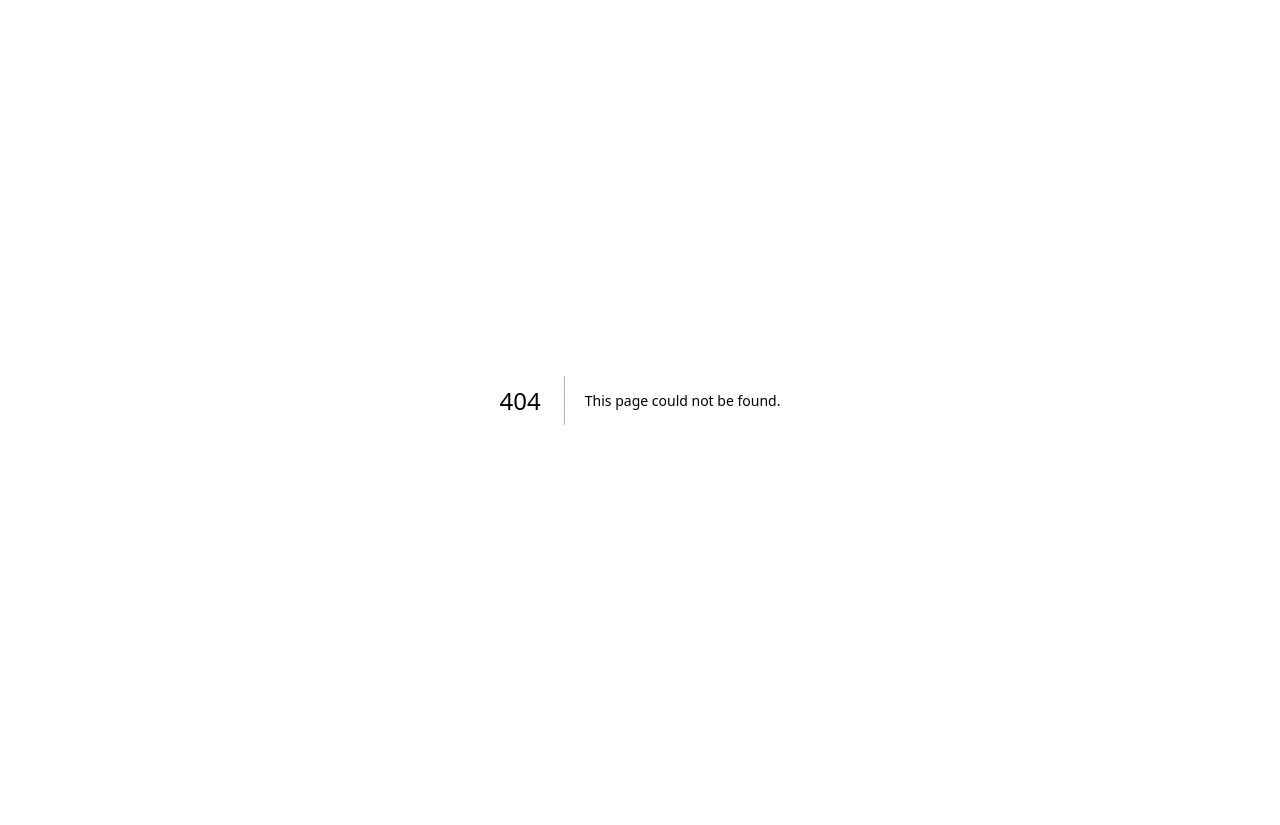
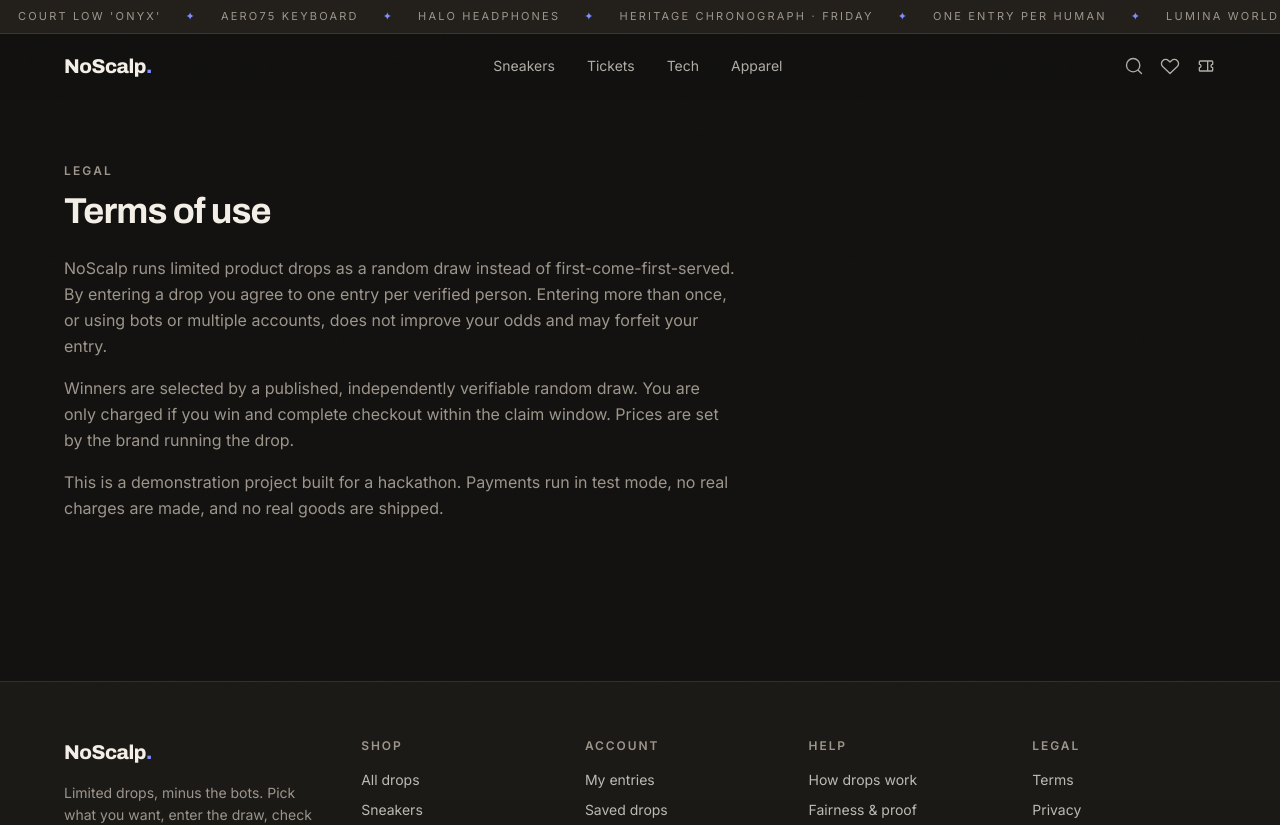
Before and after one commit to Db2203/NoScalp, a Next.js app: page /terms in a window 1280 px wide. Before the commit this address had no page. Shown: the top 825 px of the page. Before the commit the page ends 800 px from the top, so only its background shows below. Built offline with nearby package versions, Linux system fonts and the light colour scheme.

Commit message:
qa: 400 on malformed id, open-graph metadata, terms+privacy pages

```diff
--- a/app/layout.tsx
+++ b/app/layout.tsx
@@ -19,9 +19,23 @@ const mono = JetBrains_Mono({
 });
 
 export const metadata: Metadata = {
+  metadataBase: new URL("https://no-scalp.vercel.app"),
   title: "NoScalp · Drops decided fairly",
   description:
     "Limited drops, minus the bots. Every release is a random draw: one entry per real person, winners picked fairly, never oversold.",
+  openGraph: {
+    title: "NoScalp · Drops decided fairly",
+    description:
+      "A provably-fair drops platform on Amazon Aurora DSQL. One entry per real person, winners drawn at random, never oversold.",
+    siteName: "NoScalp",
+    type: "website",
+    url: "https://no-scalp.vercel.app",
+  },
+  twitter: {
+    card: "summary_large_image",
+    title: "NoScalp · Drops decided fairly",
+    description: "A provably-fair drops platform on Amazon Aurora DSQL. Won by fans, not bots.",
+  },
 };
 
 export default function RootLayout({
--- /dev/null
+++ b/app/privacy/page.tsx
@@ -0,0 +1,34 @@
+import { Nav, Footer } from "@/components/chrome";
+import { Container, Kicker } from "@/components/storefront/ui";
+
+export const metadata = { title: "NoScalp · Privacy" };
+
+export default function PrivacyPage() {
+  return (
+    <>
+      <Nav />
+      <main className="flex-1">
+        <Container className="py-16">
+          <Kicker>Legal</Kicker>
+          <h1 className="display mt-3 text-3xl font-bold tracking-tight sm:text-4xl">Privacy</h1>
+          <div className="mt-6 max-w-2xl space-y-4 leading-relaxed text-mute">
+            <p>
+              To keep drops fair we verify that each entrant is a real person. We store a one-way HMAC hash of your
+              email or phone (never the raw value), and use it only to enforce one entry per person and to show you
+              your own entries.
+            </p>
+            <p>
+              We do not sell your data. Winners are chosen by a random draw anyone can independently verify; the draw
+              uses no personal data beyond an anonymized entry id.
+            </p>
+            <p>
+              This is a hackathon demonstration. Identity verification is mocked, payments run in test mode, and no
+              real personal data is processed or retained.
+            </p>
+          </div>
+        </Container>
+      </main>
+      <Footer />
+    </>
+  );
+}
--- /dev/null
+++ b/app/terms/page.tsx
@@ -0,0 +1,34 @@
+import { Nav, Footer } from "@/components/chrome";
+import { Container, Kicker } from "@/components/storefront/ui";
+
+export const metadata = { title: "NoScalp · Terms" };
+
+export default function TermsPage() {
+  return (
+    <>
+      <Nav />
+      <main className="flex-1">
+        <Container className="py-16">
+          <Kicker>Legal</Kicker>
+          <h1 className="display mt-3 text-3xl font-bold tracking-tight sm:text-4xl">Terms of use</h1>
+          <div className="mt-6 max-w-2xl space-y-4 leading-relaxed text-mute">
+            <p>
+              NoScalp runs limited product drops as a random draw instead of first-come-first-served. By entering a
+              drop you agree to one entry per verified person. Entering more than once, or using bots or multiple
+              accounts, does not improve your odds and may forfeit your entry.
+            </p>
+            <p>
+              Winners are selected by a published, independently verifiable random draw. You are only charged if you
+              win and complete checkout within the claim window. Prices are set by the brand running the drop.
+            </p>
+            <p>
+              This is a demonstration project built for a hackathon. Payments run in test mode, no real charges are
+              made, and no real goods are shipped.
+            </p>
+          </div>
+        </Container>
+      </main>
+      <Footer />
+    </>
+  );
+}
--- a/components/chrome.tsx
+++ b/components/chrome.tsx
@@ -131,8 +131,8 @@ const footerCols: { title: string; links: [string, string][] }[] = [
   {
     title: "Legal",
     links: [
-      ["Terms", "/"],
-      ["Privacy", "/"],
+      ["Terms", "/terms"],
+      ["Privacy", "/privacy"],
       ["Fairness", "/fairness"],
     ],
   },
--- a/lib/http.ts
+++ b/lib/http.ts
@@ -17,6 +17,11 @@ export function handleError(err: unknown) {
     const status =
       { not_found: 404, closed: 409, expired: 410, limit: 409, bad_request: 400, unauthorized: 401 }[err.code] ?? 400;
     return fail(err.code, err.message, status);
+  }
+  // A malformed id (e.g. not a valid UUID) surfaces as Postgres 22P02 — that's a
+  // client mistake, not a server fault, so return 400 instead of 500.
+  if ((err as { code?: string } | null)?.code === "22P02") {
+    return fail("bad_request", "invalid id", 400);
   }
   // Log the detail server-side, but never leak internal/DB error text to clients.
   console.error(err);
```
